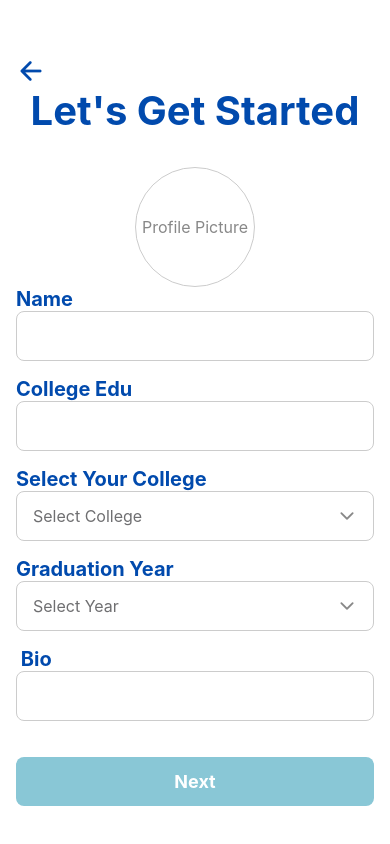
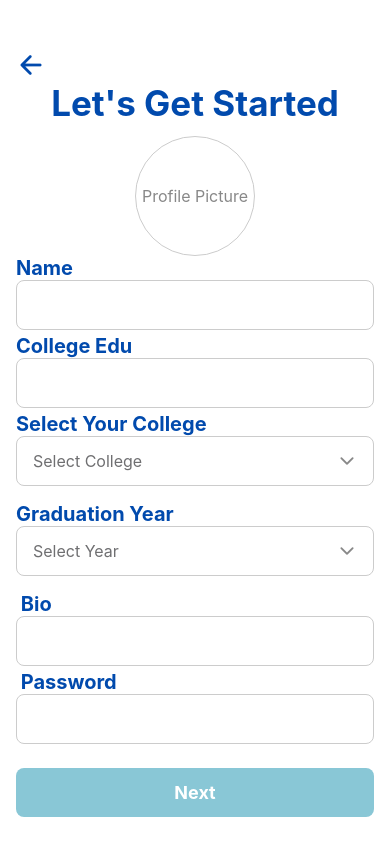
Before and after one commit to Kaylaheady/Study-Circle, a React Native app: screen /SignUp in a window 390 px wide. Built offline with nearby package versions, Linux system fonts and the light colour scheme.

Commit message:
Add new file

```diff
--- a/App.tsx
+++ b/App.tsx
@@ -5,6 +5,7 @@ import OpeningScreen from "./screens/OpeningScreen";
 import SignInScreen from "./screens/SignInScreen";
 import SignUpScreen from "./screens/SignUpScreen";
 import SignUpaddClasses from "./screens/SignUpaddClasses";
+import HomeScreen from "./screens/HomeScreen";
 
 const Stack = createStackNavigator();
 type RootStackParamList = {
@@ -38,6 +39,11 @@ export default function App() {
           component={SignUpaddClasses}
           options={{ headerShown: false }}
         />
+        <Stack.Screen
+          name="Home"
+          component={HomeScreen}
+          options={{ headerShown: false }}
+        />
       </Stack.Navigator>
     </NavigationContainer>
   );
--- a/package.json
+++ b/package.json
@@ -1,17 +1,18 @@
 {
   "dependencies": {
     "@expo-google-fonts/inter": "^0.2.3",
-    "@react-native-picker/picker": "^2.11.0",
+    "@react-native-picker/picker": "2.9.0",
     "@react-navigation/native": "^7.0.15",
     "@react-navigation/stack": "^7.1.2",
     "@supabase/supabase-js": "^2.49.1",
-    "expo": "^52.0.37",
+    "expo": "~52.0.38",
     "expo-asset": "~11.0.4",
     "expo-font": "~13.0.4",
     "expo-image-picker": "~16.0.6",
     "expo-status-bar": "~2.0.1",
     "react": "^18.3.1",
     "react-native": "^0.76.7",
+    "react-native-deck-swiper": "^2.0.17",
     "react-native-gesture-handler": "~2.20.2",
     "react-native-reanimated": "~3.16.1",
     "react-native-safe-area-context": "^4.12.0",
@@ -21,6 +22,7 @@
   "devDependencies": {
     "@react-native-community/cli": "latest",
     "@types/react": "^18.3.12",
+    "@types/react-native": "^0.73.0",
     "typescript": "^5.8.2"
   }
 }
--- /dev/null
+++ b/screens/HomeScreen.tsx
@@ -0,0 +1,108 @@
+import React, { useState } from "react";
+import { View, Text, StyleSheet, TouchableOpacity, Image } from "react-native";
+import Swiper from "react-native-deck-swiper";
+
+const profiles = [
+  { id: 1, name: "Alex", age: 22, image: "https://via.placeholder.com/300" },
+  { id: 2, name: "Jordan", age: 25, image: "https://via.placeholder.com/300" },
+  { id: 3, name: "Taylor", age: 23, image: "https://via.placeholder.com/300" },
+  { id: 1, name: "Alex", age: 22, image: "https://via.placeholder.com/300" },
+  { id: 2, name: "Jordan", age: 25, image: "https://via.placeholder.com/300" },
+  { id: 3, name: "Taylor", age: 23, image: "https://via.placeholder.com/300" },
+  { id: 1, name: "Alex", age: 22, image: "https://via.placeholder.com/300" },
+  { id: 2, name: "Jordan", age: 25, image: "https://via.placeholder.com/300" },
+  { id: 3, name: "Taylor", age: 23, image: "https://via.placeholder.com/300" },
+];
+// TODO: add profiles from supabase
+
+const HomeScreen: React.FC = () => {
+  const [profileIndex, setProfileIndex] = useState(0);
+
+  const handleSwipeRight = () => {
+    console.log("Matched with", profiles[profileIndex]?.name);
+    setProfileIndex((prevIndex) => prevIndex + 1);
+  };
+
+  const handleSwipeLeft = () => {
+    console.log("Skipped", profiles[profileIndex]?.name);
+    setProfileIndex((prevIndex) => prevIndex + 1);
+  };
+
+  return (
+    <View style={styles.container}>
+      <Image source={require("../assets/logo2.png")} style={styles.logo} />
+      <Swiper
+        cards={profiles}
+        renderCard={(profile) => (
+          <View style={styles.card}>
+            <Image source={{ uri: profile.image }} style={styles.image} />
+            <Text style={styles.name}>
+              {profile.name}, {profile.age}
+            </Text>
+          </View>
+        )}
+        onSwipedRight={handleSwipeRight}
+        onSwipedLeft={handleSwipeLeft}
+        cardIndex={profileIndex}
+        backgroundColor={"#fff"}
+        stackSize={3}
+      />
+    </View>
+  );
+};
+export default HomeScreen;
+const styles = StyleSheet.create({
+  container: {
+    flex: 1,
+    backgroundColor: "#fff",
+    justifyContent: "center",
+    alignItems: "center",
+  },
+  title: {
+    fontSize: 40,
+    fontWeight: "bold",
+    textAlign: "center",
+    color: "#014AAD",
+    marginTop: 50,
+  },
+  card: {
+    width: "100%",
+    height: "95%",
+    borderRadius: 10,
+    justifyContent: "flex-end",
+    alignItems: "center",
+    backgroundColor: "green",
+    shadowColor: "#000",
+    shadowOffset: { width: 0, height: 2 },
+    shadowOpacity: 0.1,
+    shadowRadius: 4,
+    elevation: 3,
+    paddingBottom: 20,
+    paddingTop: 50,
+    marginTop: 50,
+  },
+  image: {
+    width: "100%",
+    height: "75%",
+    borderRadius: 10,
+  },
+  name: {
+    justifyContent: "flex-end",
+    alignItems: "center",
+    fontSize: 22,
+    fontWeight: "bold",
+    marginTop: 10,
+    color: "white",
+    backgroundColor: "rgba(0, 0, 0, 0.5)",
+    paddingHorizontal: 10,
+    paddingVertical: 5,
+    borderRadius: 5,
+  },
+  logo: {
+    width: 150,
+    height: 150,
+    resizeMode: "contain",
+    alignSelf: "center",
+    marginTop: 20,
+  },
+});
--- a/screens/SignInScreen.tsx
+++ b/screens/SignInScreen.tsx
@@ -1,11 +1,111 @@
-import { View, Text } from "react-native";
+import React, { useState } from "react";
+import {
+  View,
+  Text,
+  TextInput,
+  TouchableOpacity,
+  StyleSheet,
+} from "react-native";
+import { Ionicons } from "@expo/vector-icons";
+import { useNavigation } from "@react-navigation/native";
+import { StackNavigationProp } from "@react-navigation/stack";
 
-const SignInScreen = () => {
+type RootStackParamList = {
+  Opening: undefined;
+  SignIn: undefined;
+  SignUp: undefined;
+  SignUpaddClasses: undefined;
+  Home: undefined;
+};
+
+type NavigationProps = StackNavigationProp<RootStackParamList, "SignIn">;
+
+const SignInScreen: React.FC = () => {
+  const navigation = useNavigation<NavigationProps>();
+  const [username, setUsername] = useState("");
+  const [password, setPassword] = useState("");
+
+  const handleSignIn = () => {
+    navigation.navigate("Home");
+  };
+
   return (
-    <View>
-      <Text>Sign In</Text>
+    <View style={styles.container}>
+      {/* Custom Header */}
+      <View style={styles.header}>
+        <TouchableOpacity onPress={() => navigation.navigate("Home")}>
+          {/* Directly navigates to Home */}
+          <Ionicons name="arrow-forward" size={30} color="#014AAD" />
+        </TouchableOpacity>
+      </View>
+      {/* Title */}
+      <Text style={styles.title}>Sign In</Text>
+
+      {/* Username Input */}
+      <TextInput
+        style={styles.input}
+        placeholder="Username"
+        value={username}
+        onChangeText={setUsername}
+      />
+
+      {/* Password Input */}
+      <TextInput
+        style={styles.input}
+        placeholder="Password"
+        secureTextEntry
+        value={password}
+        onChangeText={setPassword}
+      />
+
+      {/* Sign In Button */}
+      <TouchableOpacity style={styles.button} onPress={handleSignIn}>
+        <Text style={styles.buttonText}>Sign In</Text>
+      </TouchableOpacity>
     </View>
   );
 };
 
+const styles = StyleSheet.create({
+  container: {
+    flex: 1,
+    padding: 16,
+    backgroundColor: "#fff",
+  },
+  title: {
+    fontSize: 40,
+    fontWeight: "bold",
+    textAlign: "center",
+    color: "#014AAD",
+    marginBottom: 32,
+  },
+  input: {
+    height: 50,
+    borderColor: "#ccc",
+    borderWidth: 1,
+    borderRadius: 8,
+    marginBottom: 16,
+    paddingLeft: 16,
+    fontSize: 16,
+  },
+  button: {
+    backgroundColor: "#89c7d6",
+    padding: 15,
+    borderRadius: 8,
+    alignItems: "center",
+  },
+  buttonText: {
+    color: "#fff",
+    fontSize: 18,
+    fontWeight: "bold",
+  },
+  header: {
+    width: "100%",
+    marginTop: 30,
+    justifyContent: "center",
+    alignItems: "flex-end",
+    paddingRight: 16,
+  },
+});
+
 export default SignInScreen;
--- a/screens/SignUpScreen.tsx
+++ b/screens/SignUpScreen.tsx
@@ -31,13 +31,14 @@ const SignUpScreen: React.FC = () => {
   const [profilePic, setProfilePic] = useState<string | null>(null);
   const [name, setName] = useState("");
   const [email, setEmail] = useState("");
-  const [funFact, setFunFact] = useState("");
+  const [bio, setBio] = useState("");
   const [graduationYear, setGraduationYear] = useState("");
   const [college, setCollege] = useState("");
   const navigation = useNavigation<NavigationProps>();
   const [modalVisible, setModalVisible] = useState(false);
   const [gradYear, setGradYear] = useState<string | null>(null);
   const [gradYearModalVisible, setGradYearModalVisible] = useState(false);
+  const [password, setPassword] = useState("");
 
   // Function to pick an image for the profile
   const pickImage = async () => {
@@ -63,7 +64,15 @@ const SignUpScreen: React.FC = () => {
   };
 
   const handleSubmit = () => {
-    if (!name || !email || !college || !funFact || !gradYear || !profilePic) {
+    if (
+      !name ||
+      !email ||
+      !college ||
+      !bio ||
+      !gradYear ||
+      !profilePic ||
+      !password
+    ) {
       Alert.alert(
         "Missing Information",
         "Please fill out all fields before signing up.",
@@ -71,7 +80,7 @@ const SignUpScreen: React.FC = () => {
       return;
     }
 
-    console.log({ name, email, college, funFact, gradYear, profilePic });
+    console.log({ name, email, college, bio, gradYear, profilePic, password });
   };
   const colleges = ["Florida State University"];
   const gradYears = Array.from({ length: 10 }, (_, i) => (2025 + i).toString());
@@ -79,14 +88,13 @@ const SignUpScreen: React.FC = () => {
   return (
     <View style={styles.container}>
       {/* Custom Header */}
-      <View style={styles.header}>
-        <TouchableOpacity onPress={() => navigation.navigate("Opening")}>
+      <View style={[styles.header]}>
+        <TouchableOpacity onPress={() => navigation.goBack()}>
           <Ionicons name="arrow-back" size={30} color="#014AAD" />
         </TouchableOpacity>
+        {/* Title */}
+        <Text style={styles.title}>Let's Get Started</Text>
       </View>
-
-      {/* Title */}
-      <Text style={styles.title}>Let's Get Started</Text>
 
       {/* Profile Picture */}
       <View style={styles.profilePictureContainer}>
@@ -213,12 +221,15 @@ const SignUpScreen: React.FC = () => {
         </View>
       </Modal>
 
-      {/* Fun Fact */}
+      {/* Bio*/}
       <Text style={styles.text}> Bio</Text>
+      <TextInput style={styles.input} value={bio} onChangeText={setBio} />
+      {/* passwrod*/}
+      <Text style={styles.text}> Password</Text>
       <TextInput
         style={styles.input}
-        value={funFact}
-        onChangeText={setFunFact}
+        value={password}
+        onChangeText={setPassword}
       />
 
       {/* Submit Button */}
@@ -241,11 +252,10 @@ const styles = StyleSheet.create({
     backgroundColor: "#fff",
   },
   title: {
-    fontSize: 40,
+    fontSize: 35,
     fontWeight: "bold",
     textAlign: "center",
     color: "#014AAD",
-    marginBottom: 32,
   },
 
   input: {
@@ -253,14 +263,14 @@ const styles = StyleSheet.create({
     borderColor: "#ccc",
     borderWidth: 1,
     borderRadius: 8,
-    marginBottom: 16,
+    marginBottom: 4,
     paddingLeft: 16,
     fontSize: 16,
   },
   header: {
     width: "100%",
-    marginTop: 40,
-    height: 30,
+    marginTop: 20,
+    height: 100,
     justifyContent: "center",
   },
 
--- a/screens/SignUpaddClasses.tsx
+++ b/screens/SignUpaddClasses.tsx
@@ -144,7 +144,7 @@ const styles = StyleSheet.create({
   },
   nextButton: {
     marginTop: 20,
-    backgroundColor: "#014AAD",
+    backgroundColor: "#89c7d6",
     padding: 15,
     borderRadius: 8,
     alignItems: "center",
```
Also changed, not shown: assets/logo2.png (added), 1 other file (tests, documents, lock files or other folders).
